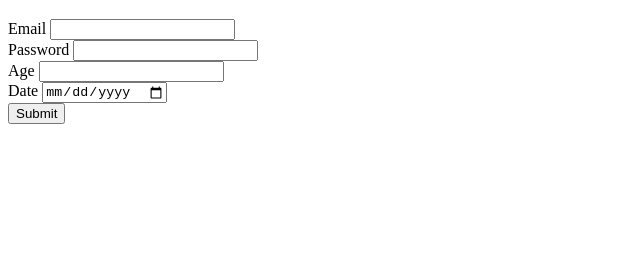
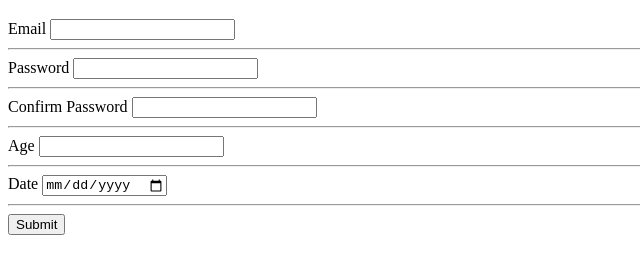
Before and after one commit to xTotalOG/HTML-Crash-Course, a plain HTML site: page login.html in a window 1280 px wide. Shown: the part 61-334 px from the top of the page, without its empty margins (0-640 px from the left). Drawn offline with Linux system fonts and the light colour scheme.

Commit message:
confirmed done

```diff
--- a/login.html
+++ b/login.html
@@ -11,20 +11,29 @@
     <form>
       <div>
         <label>Email</label>
-        <input type="email" required/>
+        <input type="email" required />
       </div>
+      <hr />
       <div>
         <label>Password</label>
         <input type="password" />
       </div>
+      <hr />
+      <div>
+        <label>Confirm <span>Password</span></label>
+        <input type="password" />
+      </div>
+      <hr />
       <div>
         <label>Age</label>
         <input type="number" />
       </div>
+      <hr />
       <div>
         <label>Date</label>
         <input type="date" />
       </div>
+      <hr />
       <button>Submit</button>
     </form>
   </body>
```
